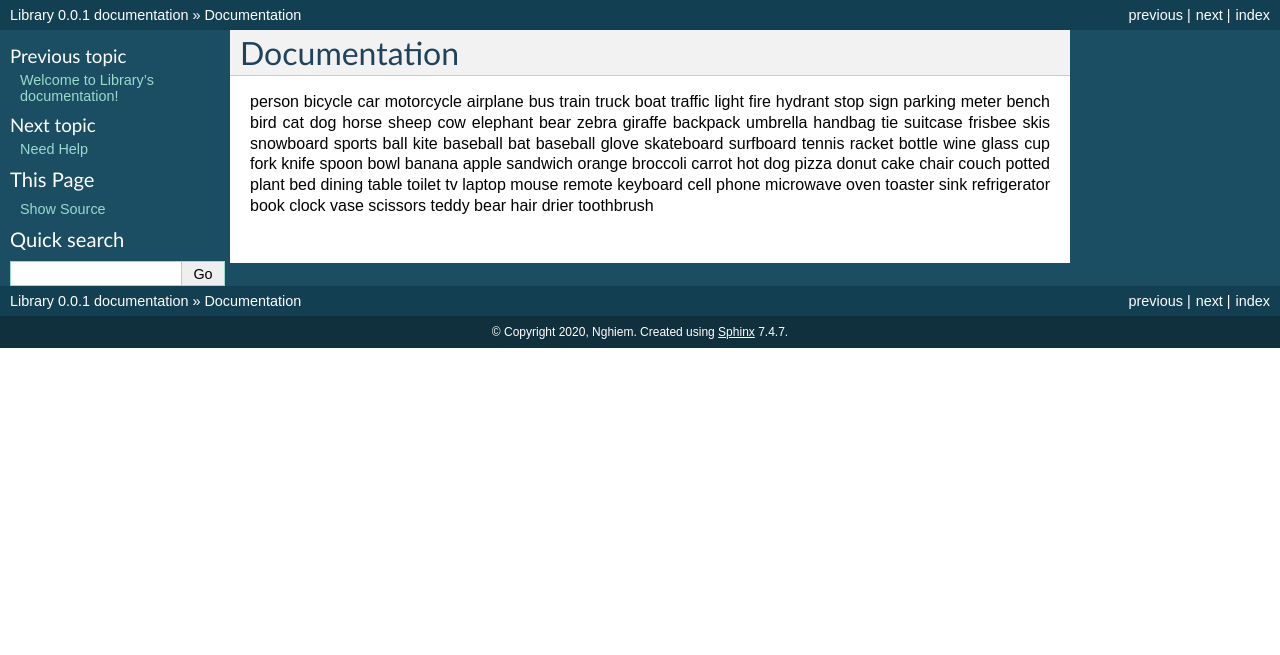
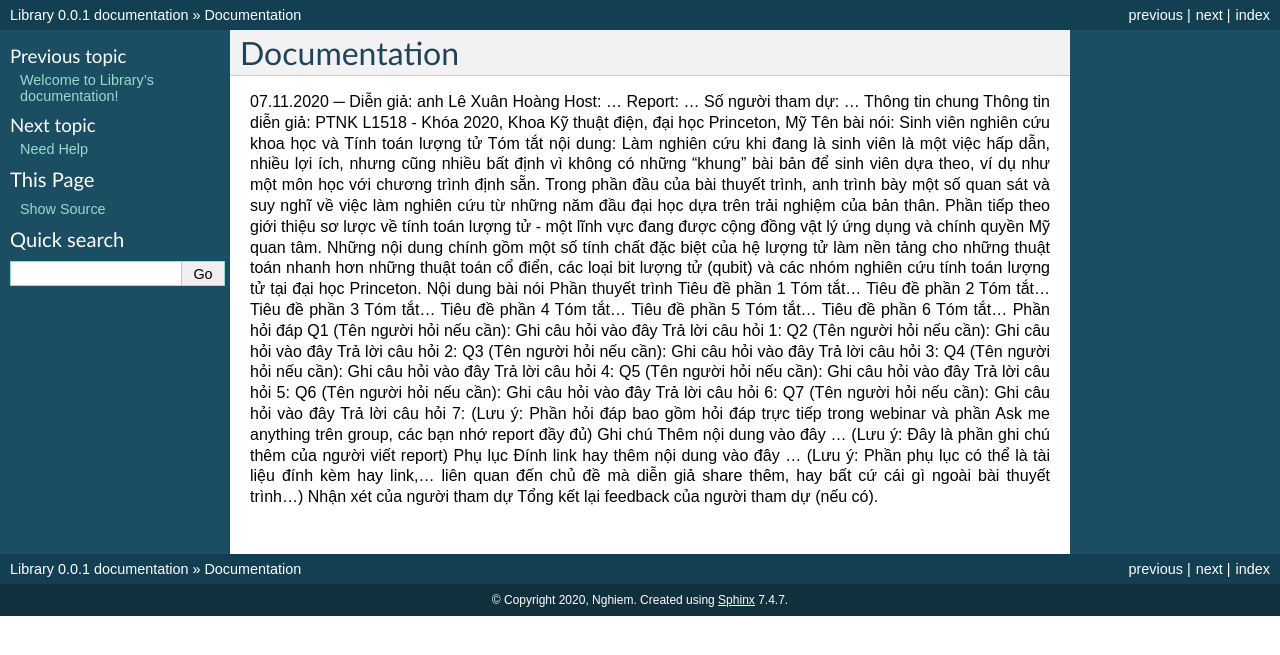
Before and after one commit to nghiemkythu/demoo, a Sphinx documentation site: the page built from docs/source/documentation.rst, in a window 1280 px wide. Shown: the top 655 px of the page. Built offline with Sphinx 7.4.7, drawn with Linux system fonts in a browser that asks for light colours; pages that are not in the unit, such as notebooks, are missing from menus.

Commit message:
'hoctap'

```diff
--- a/docs/source/documentation.rst
+++ b/docs/source/documentation.rst
@@ -1,83 +1,10 @@
 Documentation
 =============
 
-person
-bicycle
-car
-motorcycle
-airplane
-bus
-train
-truck
-boat
-traffic light
-fire hydrant
-stop sign
-parking meter
-bench
-bird
-cat
-dog
-horse
-sheep
-cow
-elephant
-bear
-zebra
-giraffe
-backpack
-umbrella
-handbag
-tie
-suitcase
-frisbee
-skis
-snowboard
-sports ball
-kite
-baseball bat
-baseball glove
-skateboard
-surfboard
-tennis racket
-bottle
-wine glass
-cup
-fork
-knife
-spoon
-bowl
-banana
-apple
-sandwich
-orange
-broccoli
-carrot
-hot dog
-pizza
-donut
-cake
-chair
-couch
-potted plant
-bed
-dining table
-toilet
-tv
-laptop
-mouse
-remote
-keyboard
-cell phone
-microwave
-oven
-toaster
-sink
-refrigerator
-book
-clock
-vase
-scissors
-teddy bear
-hair drier
-toothbrush
+07.11.2020 ─ Diễn giả: anh Lê Xuân Hoàng Host: … Report: … Số người tham dự: … Thông tin chung Thông tin diễn giả: PTNK L1518 - Khóa 2020, Khoa Kỹ thuật điện, đại học Princeton, Mỹ Tên bài nói: Sinh viên nghiên cứu khoa học và Tính toán lượng tử Tóm tắt nội dung: Làm nghiên cứu khi đang là sinh viên là một việc hấp dẫn, nhiều lợi ích, nhưng cũng nhiều bất định vì không có những “khung” bài bản để sinh viên dựa theo, ví dụ như một môn học với chương trình định sẵn. Trong phần đầu của bài thuyết trình, anh trình bày một số quan sát và suy nghĩ về việc làm nghiên cứu từ những năm đầu đại học dựa trên trải nghiệm của bản thân. Phần tiếp theo giới thiệu sơ lược về tính toán lượng tử - một lĩnh vực đang được cộng đồng vật lý ứng dụng và chính quyền Mỹ quan tâm. Những nội dung chính gồm một số tính chất đặc biệt của hệ lượng tử làm nền tảng cho những thuật toán nhanh hơn những thuật toán cổ điển, các loại bit lượng tử (qubit) và các nhóm nghiên cứu tính toán lượng tử tại đại học Princeton. Nội dung bài nói Phần thuyết trình Tiêu đề phần 1 Tóm tắt…
+Tiêu đề phần 2 Tóm tắt…
+Tiêu đề phần 3 Tóm tắt…
+Tiêu đề phần 4 Tóm tắt…
+Tiêu đề phần 5 Tóm tắt…
+Tiêu đề phần 6 Tóm tắt…
+Phần hỏi đáp Q1 (Tên người hỏi nếu cần): Ghi câu hỏi vào đây Trả lời câu hỏi 1: Q2 (Tên người hỏi nếu cần): Ghi câu hỏi vào đây Trả lời câu hỏi 2: Q3 (Tên người hỏi nếu cần): Ghi câu hỏi vào đây Trả lời câu hỏi 3: Q4 (Tên người hỏi nếu cần): Ghi câu hỏi vào đây Trả lời câu hỏi 4: Q5 (Tên người hỏi nếu cần): Ghi câu hỏi vào đây Trả lời câu hỏi 5: Q6 (Tên người hỏi nếu cần): Ghi câu hỏi vào đây Trả lời câu hỏi 6: Q7 (Tên người hỏi nếu cần): Ghi câu hỏi vào đây Trả lời câu hỏi 7: (Lưu ý: Phần hỏi đáp bao gồm hỏi đáp trực tiếp trong webinar và phần Ask me anything trên group, các bạn nhớ report đầy đủ) Ghi chú Thêm nội dung vào đây … (Lưu ý: Đây là phần ghi chú thêm của người viết report) Phụ lục Đính link hay thêm nội dung vào đây … (Lưu ý: Phần phụ lục có thể là tài liệu đính kèm hay link,… liên quan đến chủ đề mà diễn giả share thêm, hay bất cứ cái gì ngoài bài thuyết trình…) Nhận xét của người tham dự Tổng kết lại feedback của người tham dự (nếu có).
```
